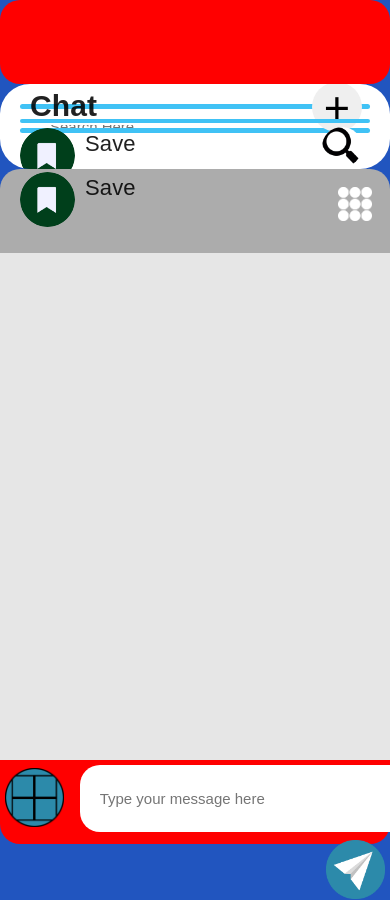
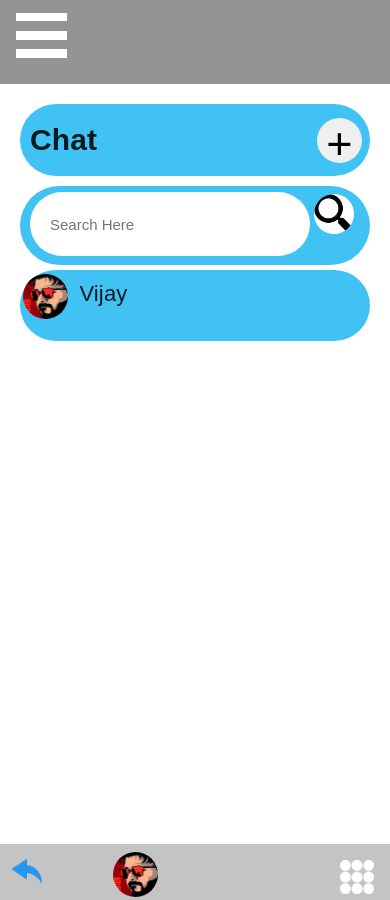
Before and after one commit to Pravin2441/webchat, a React (Create React App) app: page / in a window 390 px wide. Shown: the top 900 px of the page. Built offline with nearby package versions, Linux system fonts and the light colour scheme.

Commit message:
Add files via upload

```diff
--- a/src/App.css
+++ b/src/App.css
@@ -20,12 +20,12 @@
   border-radius: 20px;
 }
 .feature img {
-  width: 35px;
-  height: 35px;
+  width: 2.1rem;
+  height: 2.1rem;
   cursor: pointer;
   position: absolute;
-  left: 2.5%;
   top: 90%;
+  margin: 0px 1.5%;
 }
 .ChatList {
   width: 30%;
@@ -48,24 +48,23 @@
 .ChatArea header {
   /* background-color: deepskyblue; */
   width: 100%;
-  height: 10vh;
-  background-color: rgb(172, 172, 172);
+  height: 11vh;
+  background-color: rgb(196, 196, 196);
   border-radius: 20px 20px 0px 0px;
+  position: relative;
 }
 .ChatArea .profile {
-  margin-left: 20px;
   position: absolute;
-  margin-top: 3px;
+  margin: 5px 15px;
 }
 .ChatArea .headerOption {
   width: 4vh;
   height: 4vh;
   position: absolute;
   right: 0;
-  margin-top: 18px;
+  margin: 1rem;
   outline: none;
   cursor: pointer;
-  margin-right: 18px;
 }
 
 .chatbox {
@@ -73,7 +72,7 @@
   height: 10vh;
   position: absolute;
   bottom: 0;
-  background-color: red;
+  background-color: rgb(196, 196, 196);
   border-radius: 0px 0px 20px 20px;
   border: 0;
 }
@@ -144,6 +143,8 @@
   position: absolute;
   right: 0;
   margin-right: 08px;
+  justify-content: center;
+  align-items: center;
 }
 .newChat h2 {
   margin-left: 10px;
@@ -152,7 +153,6 @@
 .chat {
   width: 100%;
   height: 10%;
-
   background-color: #40c2f5;
   border-radius: 50px;
   cursor: pointer;
@@ -169,14 +169,15 @@
   display: flex;
 }
 .profile img {
-  width: 55px;
-  height: 55px;
+  width: 50px;
+  height: 50px;
   border-radius: 50px;
+  margin: 0.2rem;
 }
 .profile p {
   font-size: 22px;
-  margin-left: 10px;
   font-weight: 500;
+  margin: 0.5rem 0.5rem;
 }
 .search {
   width: 100%;
@@ -210,3 +211,6 @@
   background-color: white;
   border-radius: 25px;
 }
+.toggle-main {
+  display: none;
+}
--- a/src/component/ChatArea.js
+++ b/src/component/ChatArea.js
@@ -2,12 +2,13 @@ import React from "react";
 import Profile from "./profile";
 import Chatbox from "./chatbox";
 import option from "./images/ChatHeaderOption.png";
+import back from "./images/back.png";
 const ChatArea = () => {
   return (
     <div className="ChatArea">
       <header>
         <img src={option} className="headerOption" alt="headerOption"></img>
-
+        <img src={back} alt="back" className="headerBack" />
         <Profile className="profile" />
       </header>
 
--- a/src/component/ChatList.js
+++ b/src/component/ChatList.js
@@ -1,6 +1,7 @@
 import React from "react";
 import Profile from "./profile";
 import Search from "./search";
+import vijay from './profile/vijay.jpg'
 const ChatList = () => {
   return (
     <div className="ChatList" id="style1">
@@ -10,11 +11,11 @@ const ChatList = () => {
       </div>
       <Search />
 
+
       <div className="chat">
-        <Profile>
-          <h1>Click here to Chat</h1>
-        </Profile>
+        <Profile name='Vijay'/>
       </div>
+
     </div>
   );
 };
--- a/src/component/Features.js
+++ b/src/component/Features.js
@@ -2,7 +2,7 @@ import React, { useState } from "react";
 import styled, { ThemeProvider } from "styled-components";
 import { lightTheme, darkTheme, GlobalStyles } from "./darkMode.js";
 import darkmode from "./images/dark-mode.png";
-
+import Toggle from "./toggle";
 const StyledApp = styled.div`
   color: ${(props) => props.theme.fontColor};
   toggleborder: ${(props) => props.theme.toggleBorder};
@@ -27,6 +27,7 @@ function Feature() {
           ></img>
         </StyledApp>
       </ThemeProvider>
+      <Toggle />
     </div>
   );
 }
--- a/src/component/profile.js
+++ b/src/component/profile.js
@@ -1,11 +1,17 @@
 import React from "react";
 import logo from "./profile/save.png";
+import vijay from "./profile/vijay.jpg";
 
-const Profile = () => {
+const Profile = (props) => {
   return (
+    <div>
     <div className="profile">
-      <img src={logo} alt="profile" />
-      <p>Save</p>
+      <img src={vijay} alt="profile" />
+      <p>{props.name}</p>
+
+    </div>
+
+
     </div>
   );
 };
--- /dev/null
+++ b/src/component/toggle.js
@@ -0,0 +1,15 @@
+import React from 'react'
+
+const toggle = () => {
+    return (
+        <div>
+            <button className='toggle-main'>
+                <div className='toggle-line'></div>
+                <div className='toggle-line'></div>
+                <div className='toggle-line'></div>
+            </button>
+        </div>
+    )
+}
+
+export default toggle
--- a/src/responsive.css
+++ b/src/responsive.css
@@ -1,49 +1,137 @@
 @media screen and (min-width: 700px) {
   .main-div {
     flex-direction: row;
+    margin: 0;
+    padding: 0;
   }
 }
+
 @media screen and (max-width: 700px) {
   .feature {
-    background-color: red;
+    background-color: rgb(148, 148, 148);
+    display: flex;
     flex-direction: row;
-    display: flex;
-    align-content: center;
     width: 100%;
     height: 10vh;
     margin: 0;
+    border-radius: 0;
+
+  }
+  .feature img {
+    position: absolute;
+    top: 0;
+    right: 0;
+    margin: 1rem;
+    display: none;
   }
 }
-@media screen and (min-width: 700px) {
-  .main-div {
-    flex-direction: row;
+
+@media screen and (max-width: 700px) {
+  .toggle-main {
+    width: 8vh;
+    height: 6.5vh;
+    border-radius: 10px;
+    cursor: pointer;
+    background-color: transparent;
+    flex-direction: column;
+    display: flex;
+    border: 0;
+    justify-content: space-around;
+    align-items: center;
+    margin: 0.5rem;
+  }
+  .toggle-main:focus {
+    outline: none;
+  }
+
+  .toggle-line {
+    background-color: white;
+    width: 6vh;
+    height: 1vh;
   }
 }
 @media screen and (max-width: 700px) {
   .ChatList {
     width: 100%;
-    height: 10vh;
+    border-radius: 0;
     margin: 0;
+    height: 90vh;
   }
 }
 @media screen and (max-width: 700px) {
   .ChatArea {
     width: 100%;
-    height: 80vh;
-    margin: 0%;
+    height: 100vh;
+    margin: 0;
+    border-radius: 0;
+
+  }
+  .ChatArea header {
+    border-radius: 0;
+    display: flex;
+    flex-direction: row;
+    height: 10vh;
+  }
+  .headerBack {
+    width: 30px;
+    height: 30px;
+    margin: 12px;
+    cursor: pointer;
+  }
+  .ChatArea .profile {
+    margin-left: 3.5rem;
+  }
+
+  .chatbox {
+    border-radius: 0;
+    width: 100%;
+  }
+
+  .chatbox .send {
+    margin-right: 0.8rem;
+  }
+}
+@media screen and (min-width: 700px) {
+  .headerBack {
+    display: none;
   }
 }
 @media screen and (max-width: 700px) {
-  .feature button {
-    background-color: orange;
-    border: none;
-    outline: none;
-    font-size: 30px;
-    text-align: center;
-    align-items: center;
-    width: 50px;
-    height: 100%;
-    cursor: pointer;
-    visibility: visible;
+  .profile img {
+    height: 45px;
+    width: 45px;
+  }
+  .chat {
+    height: 9.8%;
   }
 }
+@media screen and (max-width: 400px) (max-height: 550) {
+  .chat {
+    height: 11%;
+  }
+  .newChat {
+    min-height: 11%;
+  }
+  .search {
+    min-height: 11%;
+  }
+  .search img {
+    height: 35px;
+  }
+}
+@media screen and (max-width: 700px) {
+  .newChat button {
+    height: 45px;
+    width: 45px;
+  }
+
+  .newChat {
+    height: 10%;
+  }
+  .search {
+    height: 11%;
+  }
+  .search img {
+    margin-right: 1rem;
+  }
+}
```
Also changed, not shown: src/component/images/back.png (added).
